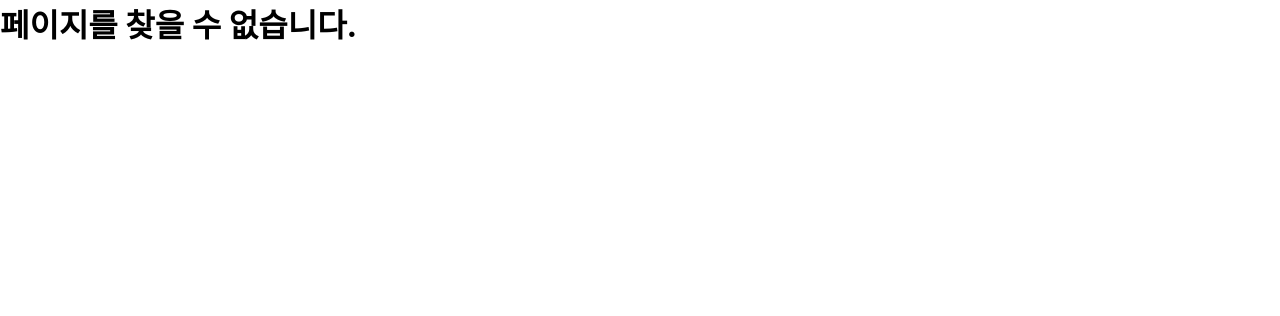
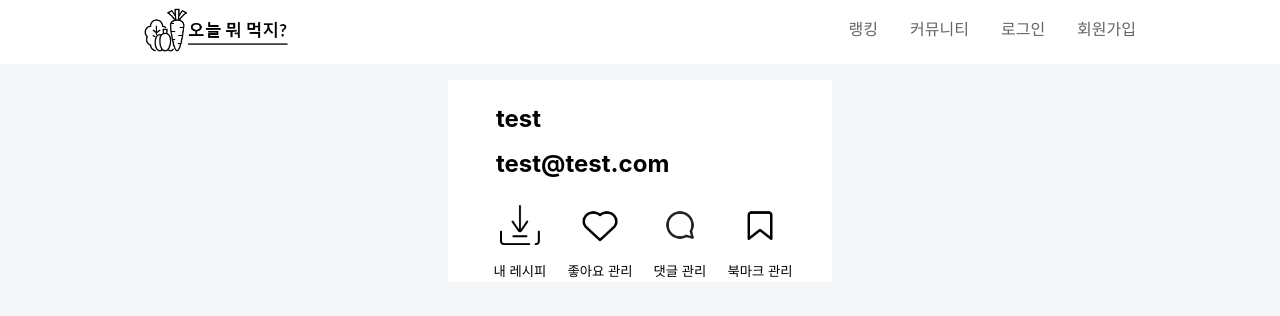
Before and after one commit to Jeongsiwook/recommend-recipe-service, a React (Create React App) app in the folder front/: page /mypage in a window 1280 px wide. Shown: the top 316 px of the page. Built offline with nearby package versions, Linux system fonts and the light colour scheme; no server answers; the HTML template or start-up script is replaced by a standard one; a web font is replaced by a local one.

Commit message:
Add MyPage.js

```diff
--- a/front/public/index.html
+++ b/front/public/index.html
@@ -2,7 +2,7 @@
 <html lang="en">
   <head>
     <meta charset="utf-8" />
-    <!-- <link rel="icon" href="%PUBLIC_URL%/favicon.ico" /> -->
+    <link rel="icon" href="%PUBLIC_URL%/favicon.ico" />
     <meta name="viewport" content="width=device-width, initial-scale=1" />
     <meta name="theme-color" content="#000000" />
     <meta
--- a/front/src/App.js
+++ b/front/src/App.js
@@ -12,6 +12,7 @@ import Result from './pages/Result';
 import NotFound from './pages/NotFound';
 import SignIn from './pages/SignIn';
 import SignUp from './pages/SignUp';
+import MyPage from './pages/MyPage';
 
 export const ResultContext = createContext();
 export const DispatchContext = createContext(null);
@@ -73,8 +74,9 @@ function App() {
               <Route path="/home" element={<Home />} />
               <Route path="/community" element={<Community />} />
               <Route path="/result" element={<Result />} />
-              <Route path="/SignIn" element={<SignIn />} />
-              <Route path="/SignUp" element={<SignUp />} />
+              <Route path="/signin" element={<SignIn />} />
+              <Route path="/signup" element={<SignUp />} />
+              <Route path="/mypage" element={<MyPage />} />
               <Route path="/*" element={<NotFound />} />
             </Routes>
           </Router>
--- a/front/src/pages/Community.js
+++ b/front/src/pages/Community.js
@@ -232,6 +232,7 @@ const Post = styled.div`
   border-radius: 1rem;
   background: white;
   margin: 0.5rem;
+  box-shadow: 0.5rem 0.5rem 1rem gray;
   & p {
     font-size: 1rem;
     margin: 1rem;
@@ -270,4 +271,5 @@ const Img = styled.img`
   width: 2.5rem;
   height: 2.5rem;
   background: none;
+  cursor: pointer;
 `;
--- /dev/null
+++ b/front/src/pages/MyPage.js
@@ -0,0 +1,122 @@
+import React, { useEffect, useState } from 'react';
+
+import Nav from '../components/Nav';
+import * as Api from '../Api';
+import styled from 'styled-components';
+
+const MyPage = () => {
+  const [name, setName] = useState('');
+  const [email, setEmail] = useState('');
+  const [filter, setFilter] = useState('');
+
+  useEffect(() => {
+    // Api.get('users/test@test.com').then((res) => console.log(res));
+    setName('test');
+    setEmail('test@test.com');
+  }, []);
+
+  return (
+    <Container>
+      <Nav />
+      <InfoContainer>
+        <Info>
+          <P>{name}</P>
+          <P>{email}</P>
+        </Info>
+
+        <BtnContainer>
+          <Btn style={{ border: 'none', background: 'white' }}>
+            <Img alt="좋아요" src="./imgs/save.png" />
+            <div>내 레시피</div>
+          </Btn>
+          <Btn style={{ border: 'none', background: 'white' }}>
+            <Img alt="좋아요" src="./imgs/heart.png" />
+            <div>좋아요 관리</div>
+          </Btn>
+          <Btn style={{ border: 'none', background: 'white' }}>
+            <Img alt="댓글" src="./imgs/comment.png" />
+            <div>댓글 관리</div>
+          </Btn>
+          <Btn style={{ border: 'none', background: 'white' }}>
+            <Img alt="북마크" src="./imgs/bookmark.png" />
+            <div>북마크 관리</div>
+          </Btn>
+        </BtnContainer>
+
+        {false ? (
+          <div style={{ margin: '1rem', fontSize: '3rem' }}>
+            북마크가 없어요
+          </div>
+        ) : (
+          <BookmarkContainer>{}</BookmarkContainer>
+        )}
+      </InfoContainer>
+    </Container>
+  );
+};
+
+export default MyPage;
+
+const Container = styled.div`
+  width: 100%;
+  min-height: 100vh;
+  display: flex;
+  flex-direction: column;
+  align-items: center;
+  box-sizing: border-box;
+  background: #f5f6f7;
+`;
+const InfoContainer = styled.div`
+  width: 30%;
+  display: flex;
+  flex-direction: column;
+  align-items: center;
+  margin: 1rem;
+  background: white;
+`;
+const Info = styled.div`
+  width: 20rem;
+  display: flex;
+  flex-direction: column;
+  justify-content: center;
+  margin: 1rem;
+  border-radius: 1rem;
+`;
+const P = styled.p`
+  font-size: 1.5rem;
+  margin: 0.5rem 1rem;
+  font-weight: bold;
+`;
+const BookmarkContainer = styled.div`
+  width: 80%;
+  margin: 1rem;
+  display: flex;
+  flex-direction: column;
+  align-items: center;
+`;
+const Bookmark = styled.div`
+  width: 80%;
+  background: white;
+  margin: 1rem;
+`;
+const BtnContainer = styled.div`
+  display: flex;
+  justify-content: center;
+  align-items: center;
+  margin: 1rem 1rem 0 1rem;
+`;
+const Btn = styled.button`
+  display: flex;
+  justify-content: center;
+  flex-direction: column;
+  align-items: center;
+  width: 5rem;
+  height: 2rem;
+`;
+const Img = styled.img`
+  width: 2.5rem;
+  height: 2.5rem;
+  background: none;
+  cursor: pointer;
+  margin: 1rem;
+`;
--- a/front/src/pages/Result.js
+++ b/front/src/pages/Result.js
@@ -80,7 +80,7 @@ const Result = () => {
               onClick={handleBtnClick}
               style={{ border: 'none', background: 'white' }}
             >
-              <Img alt="북마크" src="./imgs/bookmark.png" />
+              <Img alt="북마크" src="./imgs/save.png" />
             </button>
           </BtnContainer>
         </Content>
@@ -138,6 +138,7 @@ const Img = styled.img`
   width: 2.5rem;
   height: 2.5rem;
   background: none;
+  cursor: pointer;
 `;
 const ButtonContainer = styled.div`
   display: flex;
--- a/front/src/pages/SignUp.js
+++ b/front/src/pages/SignUp.js
@@ -82,7 +82,7 @@ const SignUp = () => {
             ></Input>
           </Fieldset>
           <Fieldset>
-            <Label htmlFor="name">이름</Label>
+            <Label htmlFor="name">별명</Label>
             <Input
               value={name}
               id="name"
```
Also changed, not shown: front/public/imgs/save.png (added), 1 other file (tests, documents, lock files or other folders).
